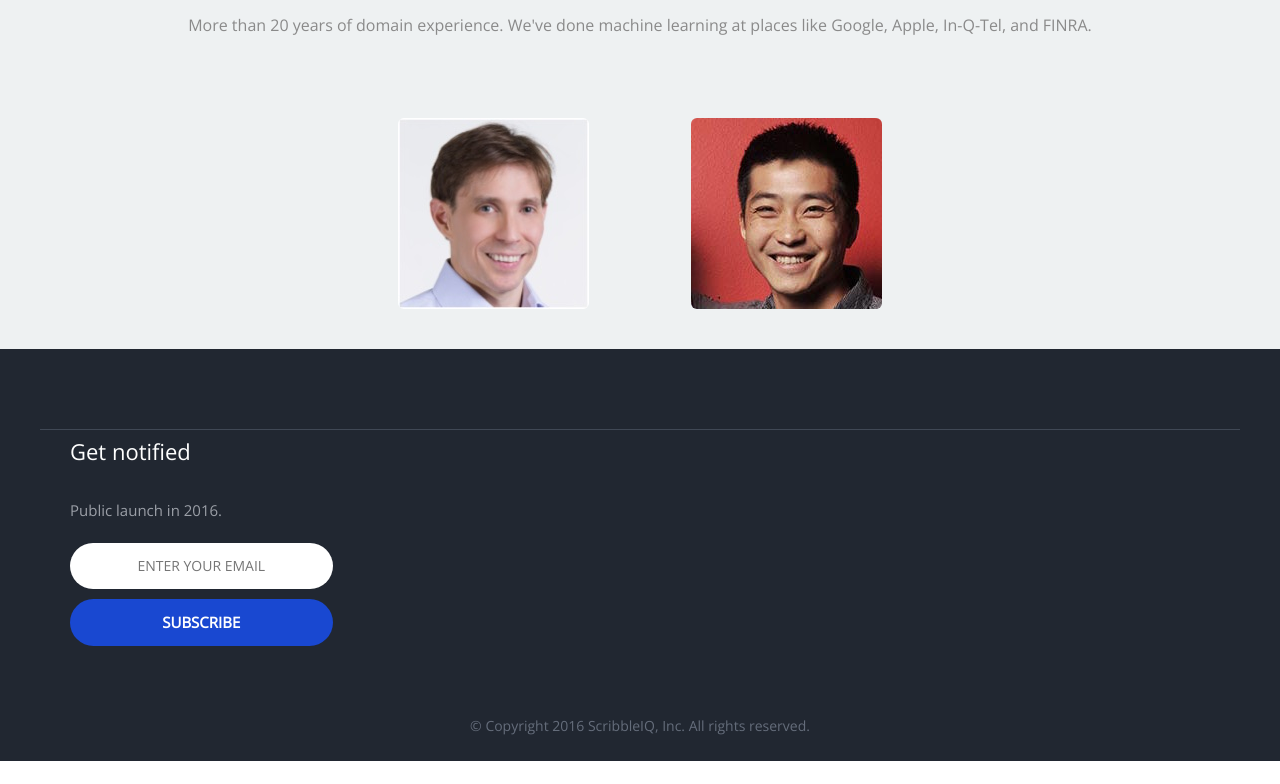
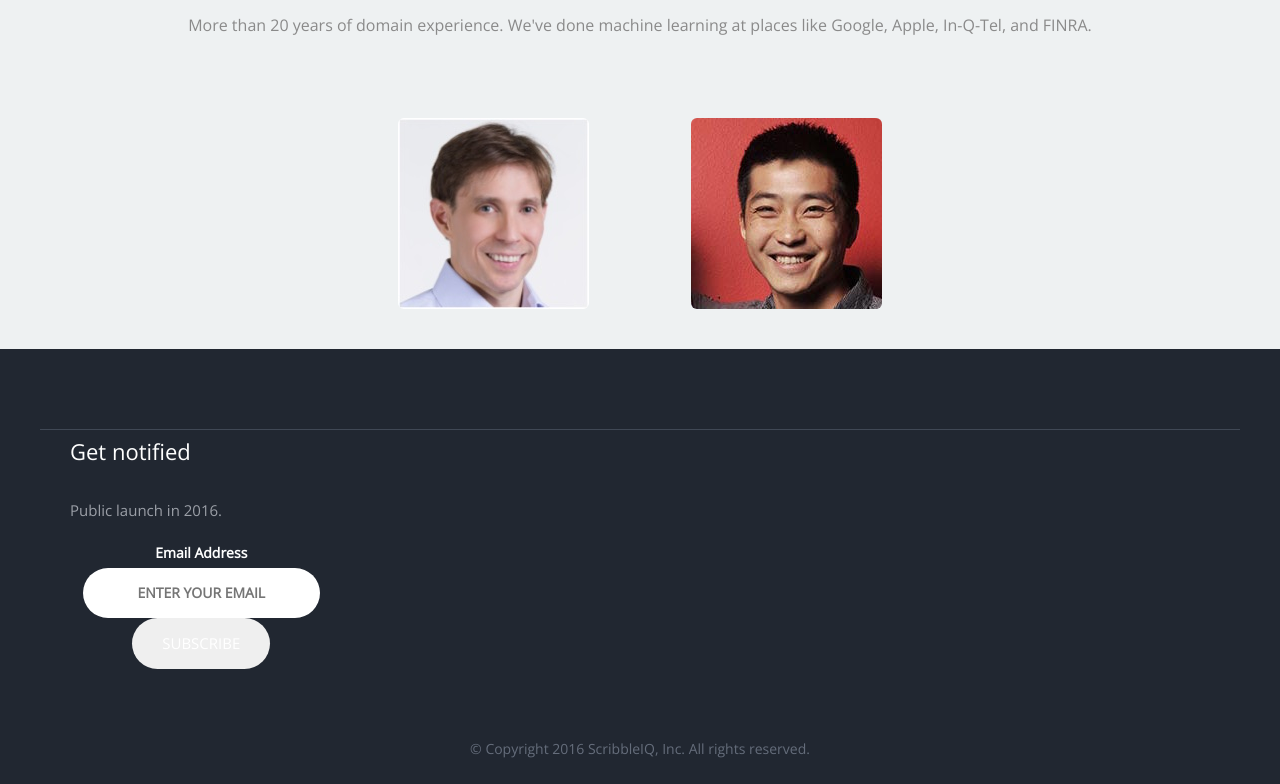
Before and after one commit to kevindewalt/scribbleiq-landing-page, a plain HTML site: page index.html in a window 1280 px wide. Shown: the part 1831-2615 px from the top of the page. Before the commit the page ends 2592 px from the top, so only its background shows below. Drawn offline with nearby package versions, Linux system fonts and the light colour scheme; a web font is replaced by a local one.

Commit message:
mailchimp form

```diff
--- a/index.html
+++ b/index.html
@@ -294,12 +294,27 @@
 					<div class="single-widget subscribe-widget">
 						<h4>Get notified</h4>
 						<p>Public launch in 2016.</p>
-						<form action="index.php" class="text-center">
-							<input type="email" name="email" placeholder="Enter your email">
-							<br />
-							<input type="submit" value="subscribe">
+
+						<!-- Begin MailChimp Signup Form -->
+						<form action="//sohelpful.us7.list-manage.com/subscribe/post?u=e7889016118078dfdf0ab1cbc&amp;id=b4028d438b" method="post" id="mc-embedded-subscribe-form" name="mc-embedded-subscribe-form" class="text-center" target="_blank" novalidate>
+						    <div id="mc_embed_signup_scroll">
+
+						<div class="mc-field-group">
+							<label for="mce-EMAIL">Email Address </label>
+							<input type="email" name="EMAIL" placeholder="Enter your email" id="mce-EMAIL">
+						</div>
+							<div id="mce-responses" class="clear">
+								<div class="response" id="mce-error-response" style="display:none"></div>
+								<div class="response" id="mce-success-response" style="display:none"></div>
+							</div>    <!-- real people should not fill this in and expect good things - do not remove this or risk form bot signups-->
+						    <div style="position: absolute; left: -5000px;" aria-hidden="true"><input type="text" name="b_e7889016118078dfdf0ab1cbc_b4028d438b" tabindex="-1" value=""></div>
+						    <div class="clear"><input type="submit" value="subscribe" name="subscribe" id="mc-embedded-subscribe"></div>
+						    </div>
 						</form>
-					</div>
+
+						<!--End mc_embed_signup-->
+
+			</div>
 				</div>
 
 				<div class="col-md-8 col-md-offset-1 col-sm-12">
```
